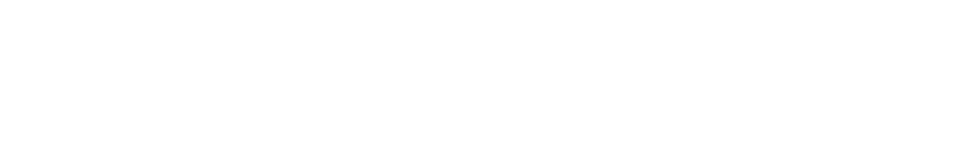
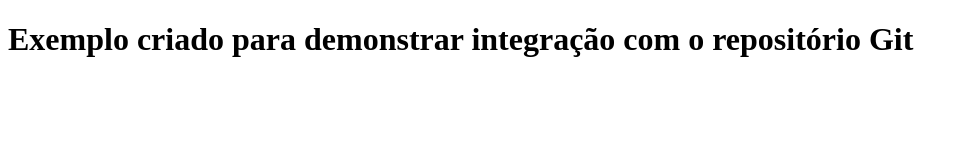
Before and after one commit to RodolfoKaleinikas/vscodesamples, a plain HTML site: page index.html in a window 1280 px wide. Shown: the whole page, without its empty margins (0-969 px from the left). Drawn offline with Linux system fonts and the light colour scheme.

Commit message:
Feitas alterações na tag H1 do index.html

```diff
--- a/index.html
+++ b/index.html
@@ -7,6 +7,6 @@
     <title>Document</title>
 </head>
 <body>
-
+    <h1>Exemplo criado para demonstrar integração com o repositório Git</h1>
 </body>
 </html>
```
